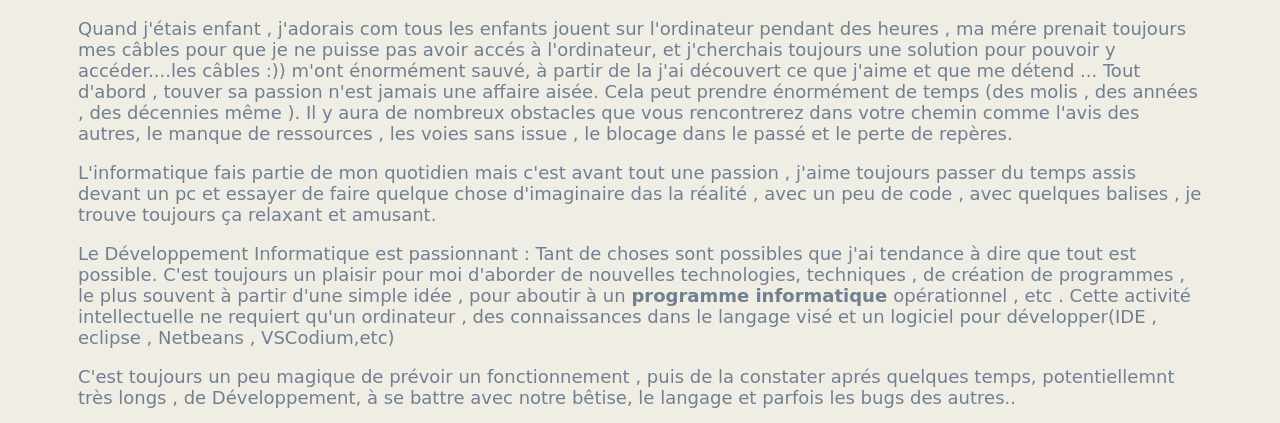
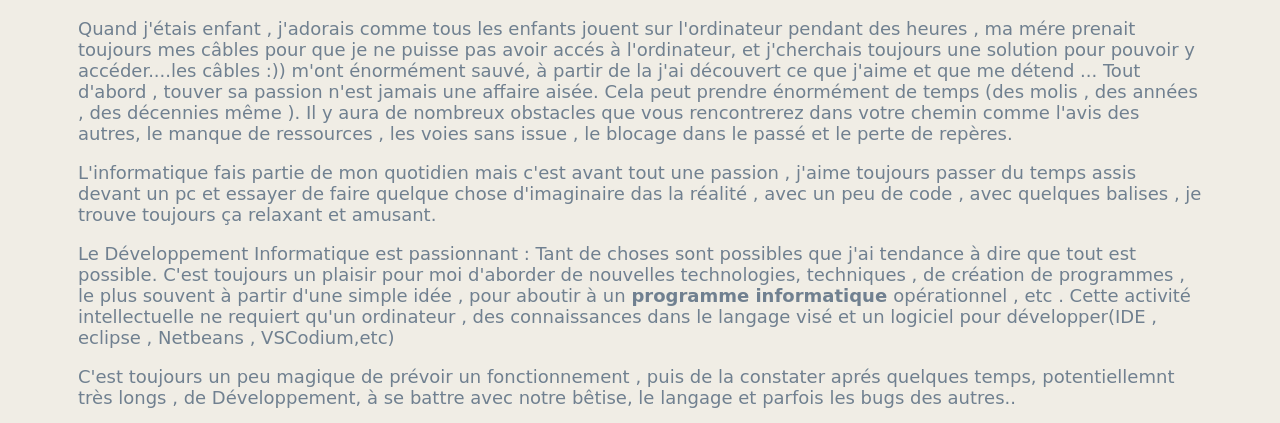
Before and after one commit to AnamariaTi/projFinalPreInfo, a plain HTML site: page projet preinfo/index.html in a window 1280 px wide. Shown: the part 310-733 px from the top of the page. Drawn offline with Linux system fonts and the light colour scheme.

Commit message:
pardon un faut du ecriture

```diff
--- a/projet preinfo/index.html
+++ b/projet preinfo/index.html
@@ -31,7 +31,7 @@
     <main>
 
         <article>
-            <p> Quand j'étais enfant , j'adorais com tous les enfants jouent sur l'ordinateur pendant des heures ,
+            <p> Quand j'étais enfant , j'adorais comme tous les enfants jouent sur l'ordinateur pendant des heures ,
                 ma mére prenait toujours mes câbles pour que je ne puisse pas avoir accés à l'ordinateur, et j'cherchais
                 toujours une solution
                 pour pouvoir y accéder....les câbles :)) m'ont énormément sauvé, à partir de la j'ai découvert ce que
```
